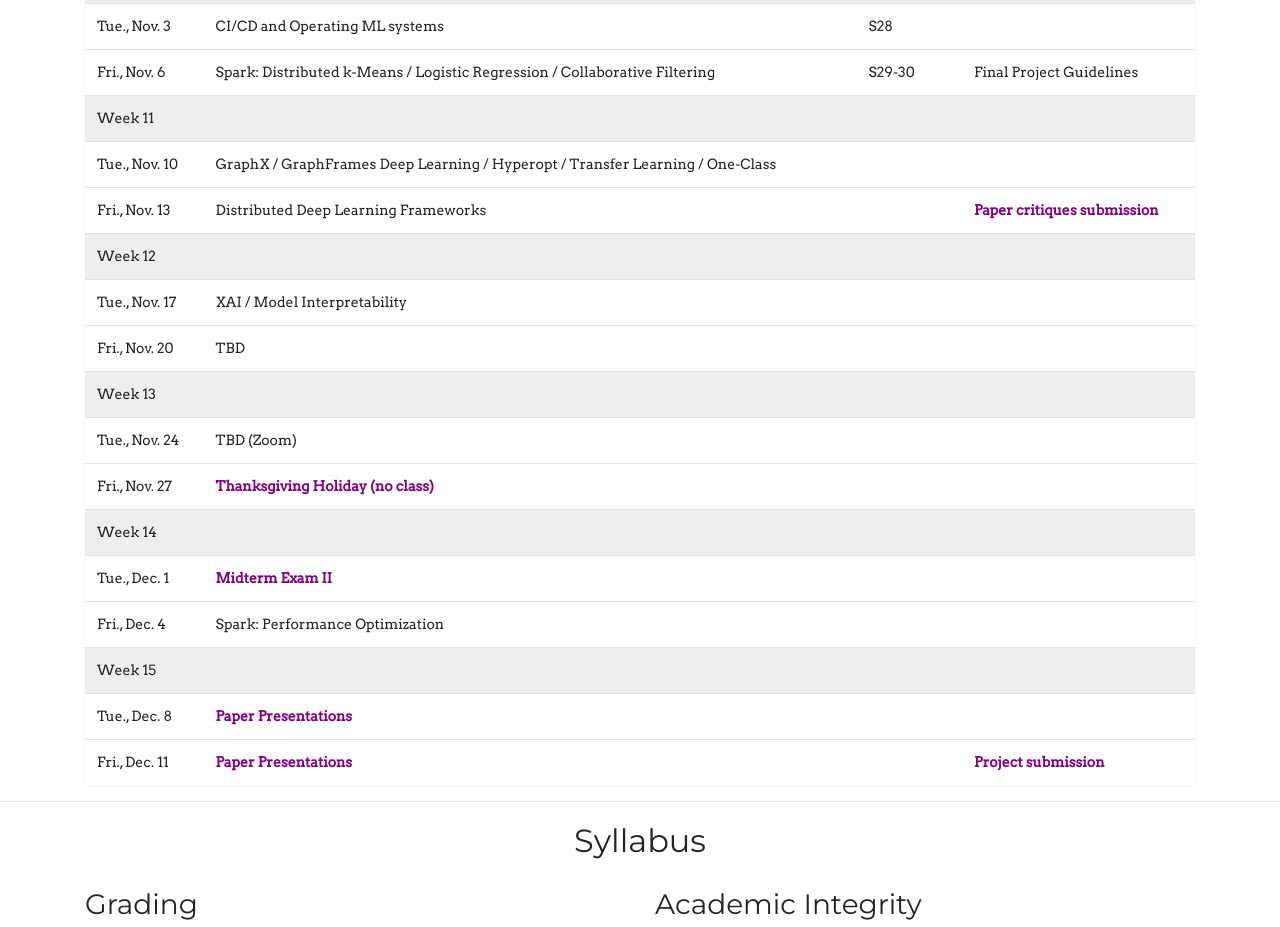
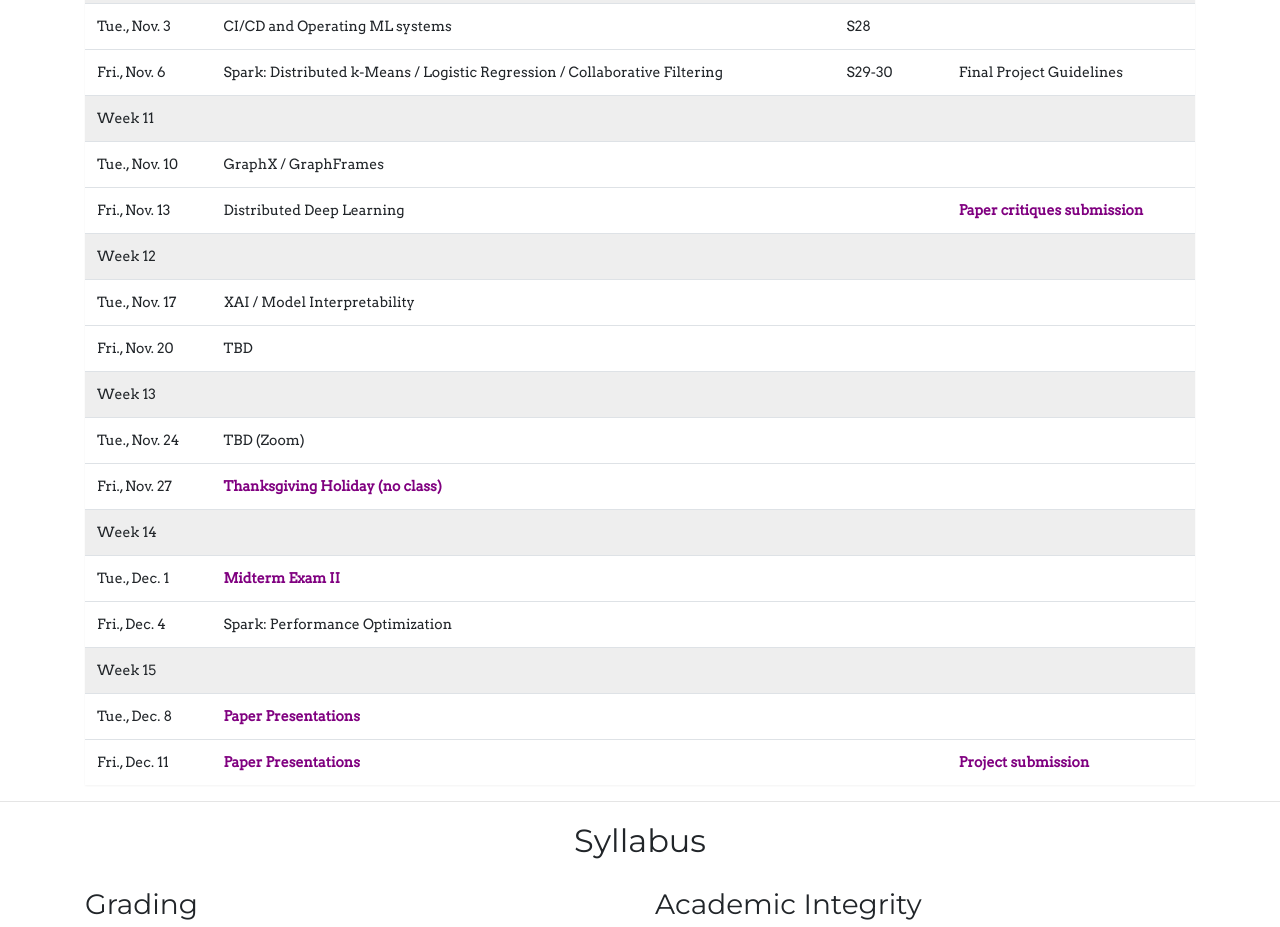
Before and after one commit to au-cs-hpc/fall26, a plain HTML site: page index.html in a window 1280 px wide. Shown: the part 2503-3430 px from the top of the page. Drawn offline with nearby package versions, Linux system fonts and the light colour scheme; a small style sheet from the web is missing.

Commit message:
Update event descriptions in index.html

```diff
--- a/index.html
+++ b/index.html
@@ -617,7 +617,6 @@
                     <td>Tue., Nov. 10</td>
                     <td>
                         GraphX / GraphFrames
-                        Deep Learning / Hyperopt / Transfer Learning / One-Class
                     </td>
                     <td></td>
                     <td></td>
@@ -626,7 +625,7 @@
                 <tr>
                     <td>Fri., Nov. 13</td>
                     <td>
-                        Distributed Deep Learning Frameworks
+                        Distributed Deep Learning
                     </td>
                     <td></td>
                     <td>
```
